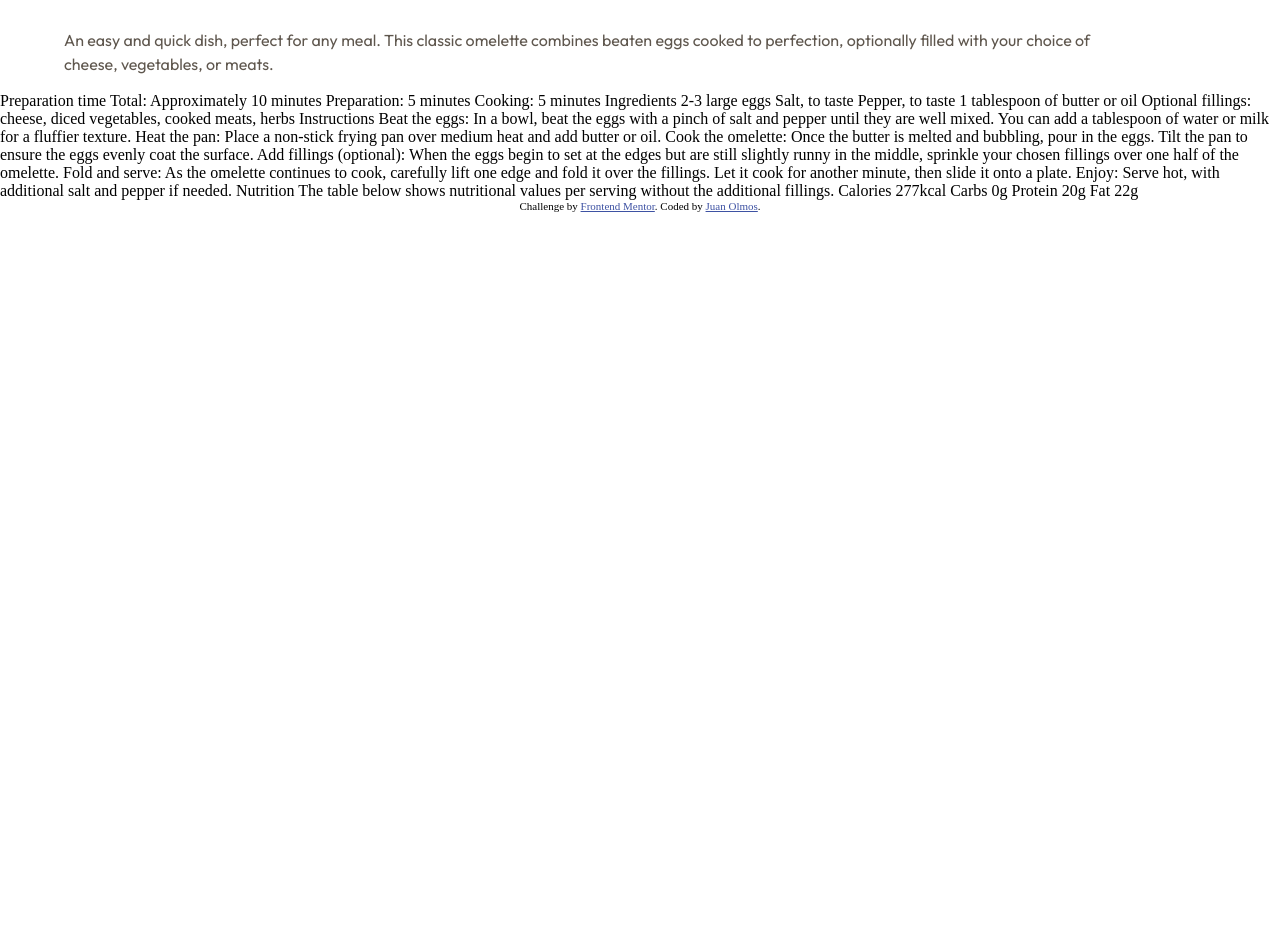
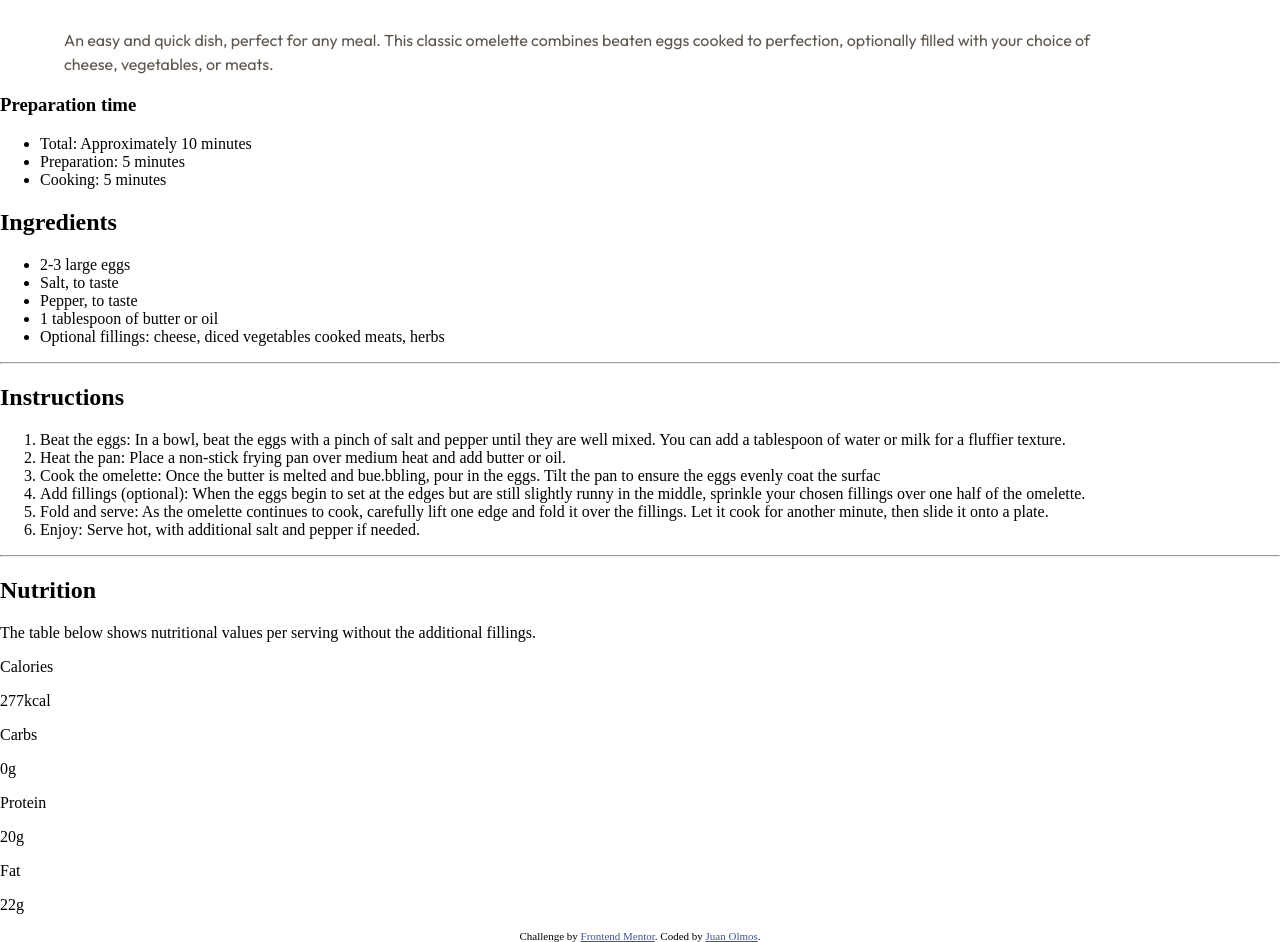
Before and after one commit to juan-mentor/recipe-page-main, a plain HTML site: page index.html in a window 1280 px wide. Shown: the part 260-1202 px from the top of the page. Before the commit the page ends 800 px from the top, so only its background shows below. Drawn offline with Linux system fonts and the light colour scheme.

Commit message:
HTML completado

```diff
--- a/index.html
+++ b/index.html
@@ -33,59 +33,79 @@
           An easy and quick dish, perfect for any meal. This classic omelette combines beaten eggs cooked to perfection, optionally filled with your choice of cheese, vegetables, or meats.
         </p>
       </section>
+
+      <section class="main__time">
+        <h3 class="main__subtitle"> Preparation time</h3>
+        <ul class="menu-time">
+          <li class="menu-time__item"><span>Total:</span> Approximately 10 minutes</li>
+          <li class="menu-time__item"><span>Preparation:</span>  5 minutes</li>
+          <li class="menu-time__item"><span>Cooking:</span>  5 minutes</li>
+        </ul>
+      </section>
+
+      <section class="main__ingredients">
+        <h2 class="main__subtitle">Ingredients</h2>
+        <ul class="menu-ingredients">
+          <li class="menu-ingredients__item">2-3 large eggs</li>
+          <li class="menu-ingredients__item">Salt, to taste</li>
+          <li class="menu-ingredients__item">Pepper, to taste</li>
+          <li class="menu-ingredients__item">1 tablespoon of butter or oil</li>
+          <li class="menu-ingredients__item">Optional fillings: cheese, diced vegetables cooked meats, herbs</li>
+        </ul>
+      </section>
+      <hr>
+
+      <section class="main__instructions">
+        <h2 class="main__subtitle">Instructions</h2>
+        <ol class="menu-instructions">
+          <li class="menu-instructions__item">
+            <span>Beat the eggs: </span> In a bowl, beat the eggs with a pinch of salt and pepper until they are well mixed. You can add a tablespoon of water or milk for a fluffier texture.
+          </li>
+          <li class="menu-instructions__item">
+            <span>Heat the pan:</span>  Place a non-stick frying pan over medium heat and add butter or oil.
+          </li>
+          <li class="menu-instructions__item">
+            <span>Cook the omelette:</span>  Once the butter is melted and bue.bbling, pour in the eggs. Tilt the pan to ensure the eggs evenly coat the surfac
+          </li>
+          <li class="menu-instructions__item">
+            <span>Add fillings (optional): </span> When the eggs begin to set at the edges but are still slightly runny in the middle, sprinkle your chosen fillings over one half of the omelette.
+          </li>
+          <li class="menu-instructions__item">
+            <span>Fold and serve:</span>  As the omelette continues to cook, carefully lift one edge and fold it over the fillings. Let it cook for another minute, then slide it onto a plate.
+          </li>
+          <li class="menu-instructions__item">
+            <span>Enjoy: </span> Serve hot, with additional salt and pepper if needed.</li>
+        </ol>
+      </section>
+      <hr>
+
+      <footer class="main__nutrition">
+        <h2 class="main__subtitle">Nutrition</h2>
+
+        <p class="menu-nutrition">
+          The table below shows nutritional values per serving without the additional fillings.
+        </p>
+
+        <div class="container-values">
+          <div class="values__dates">
+            <p class="dates-name">Calories</p>
+            <p class="dates-number">277kcal</p>
+          </div>
+          <div class="values__dates">
+            <p class="dates-name">Carbs</p>
+            <p class="dates-number">0g</p>
+          </div>
+          <div class="values__dates">
+            <p class="dates-name">Protein</p>
+            <p class="dates-number">20g</p>
+          </div>
+          <div class="values__dates">
+            <p class="dates-name">Fat</p>
+            <p class="dates-number">22g</p>
+          </div>
+        </div>
+      </footer>
     </main>
-
-
-
-
-
-    Preparation time
-
-    Total: Approximately 10 minutes
-    Preparation: 5 minutes
-    Cooking: 5 minutes
-
-    Ingredients
-
-    2-3 large eggs
-    Salt, to taste
-    Pepper, to taste
-    1 tablespoon of butter or oil
-    Optional fillings: cheese, diced vegetables, cooked meats, herbs
-
-    Instructions
-
-    Beat the eggs: In a bowl, beat the eggs with a pinch of salt and pepper until they are well mixed.
-    You can add a tablespoon of water or milk for a fluffier texture.
-
-    Heat the pan: Place a non-stick frying pan over medium heat and add butter or oil.
-
-    Cook the omelette: Once the butter is melted and bubbling, pour in the eggs. Tilt the pan to ensure
-    the eggs evenly coat the surface.
-
-    Add fillings (optional): When the eggs begin to set at the edges but are still slightly runny in the
-    middle, sprinkle your chosen fillings over one half of the omelette.
-
-    Fold and serve: As the omelette continues to cook, carefully lift one edge and fold it over the
-    fillings. Let it cook for another minute, then slide it onto a plate.
-
-    Enjoy: Serve hot, with additional salt and pepper if needed.
-
-    Nutrition
-
-    The table below shows nutritional values per serving without the additional fillings.
-
-    Calories
-    277kcal
-
-    Carbs
-    0g
-
-    Protein
-    20g
-
-    Fat
-    22g
 
     <div class="attribution">
       Challenge by <a href="https://www.frontendmentor.io?ref=challenge" target="_blank">Frontend Mentor</a>.
```
